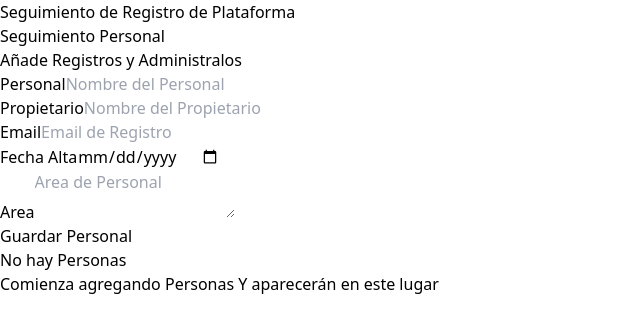
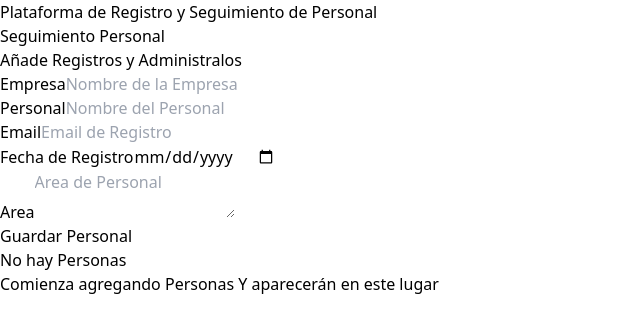
Before and after one commit to DIEGOACL07/site-administracion, a React (Vite) app: page / in a window 1280 px wide. Shown: the top 332 px of the page, without its empty margins (0-640 px from the left). Built offline with nearby package versions, Linux system fonts and the light colour scheme.

Commit message:
Correcion de algunos bug en la App

```diff
--- a/src/App.tsx
+++ b/src/App.tsx
@@ -7,9 +7,9 @@ function App() {
 
   return (
     <>
-    <div className="container mx-auto mt-20">
-      <h1 className="font-black text-5xl text-center md:w-2/3 md:mx-auto">Seguimiento de Registro de {''}
-      <span className="text-red-500 ">Plataforma</span>
+    <div className="container mx-auto mt-12">
+      <h1 className="font-black text-5xl text-center md:w-2/3 md:mx-auto">Plataforma de Registro y Seguimiento de {''}
+      <span className="text-red-500 ">Personal</span>
       </h1>
 
       <div className="mt-12 md:flex">
--- a/src/components/PersonDetails.tsx
+++ b/src/components/PersonDetails.tsx
@@ -24,14 +24,15 @@ export default function PersonDetails({person}: PersonDetailsProps) {
       />
 
       <PersonDetailItem
+        label="Empresa"
+        data={person.caretaker}
+      />
+
+      <PersonDetailItem
         label="Nombre"
         data={person.name}
       />
 
-      <PersonDetailItem
-        label="Propietario"
-        data={person.caretaker}
-      />
 
       <PersonDetailItem
         label="Email"
--- a/src/components/RegisterForm.tsx
+++ b/src/components/RegisterForm.tsx
@@ -51,41 +51,41 @@ export default function RegisterForm() {
                 noValidate
                 onSubmit={handleSubmit(registerPatient)}
             >
-                  <div className="mb5-">
-                      <label htmlFor="name" className="text-sm uppercase font-bold">
-                          Personal
-                      </label>
-                      <input
-                          id="name"
-                          className="w-full p-3  border border-gray-100"
-                          type="text"
-                          placeholder="Nombre del Personal"
-                          {...register('name', {
-                            required: 'El nombre es obligatorio',
-                          })}
-                      />
-                      {errors.name && (
-                          <Error>{errors.name?.message}</Error>
-                      )}
-                  </div>
 
                   <div className="mb-5">
                     <label htmlFor="caretaker" className="text-sm uppercase font-bold">
-                        Propietario
+                        Empresa
                     </label>
                     <input
                         id="caretaker"
                         className="w-full p-3  border border-gray-100"
                         type="text"
-                        placeholder="Nombre del Propietario"
+                        placeholder="Nombre de la Empresa"
                         {...register('caretaker', {
-                            required: 'El propietario es obligatorio',
-                          })}
+                            required: 'El Empresa es obligatorio',
+                        })}
                     />
                     {errors.caretaker && (
                           <Error>{errors.caretaker?.message}</Error>
                       )}
                   </div>
+                        <div className="mb5-">
+                            <label htmlFor="name" className="text-sm uppercase font-bold">
+                                Personal
+                            </label>
+                            <input
+                                id="name"
+                                className="w-full p-3  border border-gray-100"
+                                type="text"
+                                placeholder="Nombre del Personal"
+                                {...register('name', {
+                                required: 'El nombre es obligatorio',
+                                })}
+                            />
+                            {errors.name && (
+                                <Error>{errors.name?.message}</Error>
+                            )}
+                        </div>
 
                 <div className="mb-5">
                   <label htmlFor="email" className="text-sm uppercase font-bold">
@@ -111,7 +111,7 @@ export default function RegisterForm() {
 
                 <div className="mb-5">
                     <label htmlFor="date" className="text-sm uppercase font-bold">
-                        Fecha Alta
+                        Fecha de Registro
                     </label>
                     <input
                         id="date"
--- a/src/components/RegisterList.tsx
+++ b/src/components/RegisterList.tsx
@@ -9,11 +9,11 @@ export default function RegisterList() {
     <div className='md:w-1/2 lg:3/5 md:h-screen overflow-y-scroll'>
       {persons.length ? (
         <>
-          <h2 className='font-black text-3xl text-center'>Listado de Personas</h2>
+          <h2 className='font-black text-3xl text-center'>Listado de Personas Registradas</h2>
           <p className='text-xl mt-5 mb-10 text-center'>
-            Administra tus {""}
-            <span className='text-red-600 font-bold'>Personas y Registros</span>
-          </p>
+            Administra {""}
+              <span className='text-red-600 font-bold'>Personas y Registros</span>
+            </p>
           {persons.map(person => (
             <PersonDetails
               key={person.id}
```
